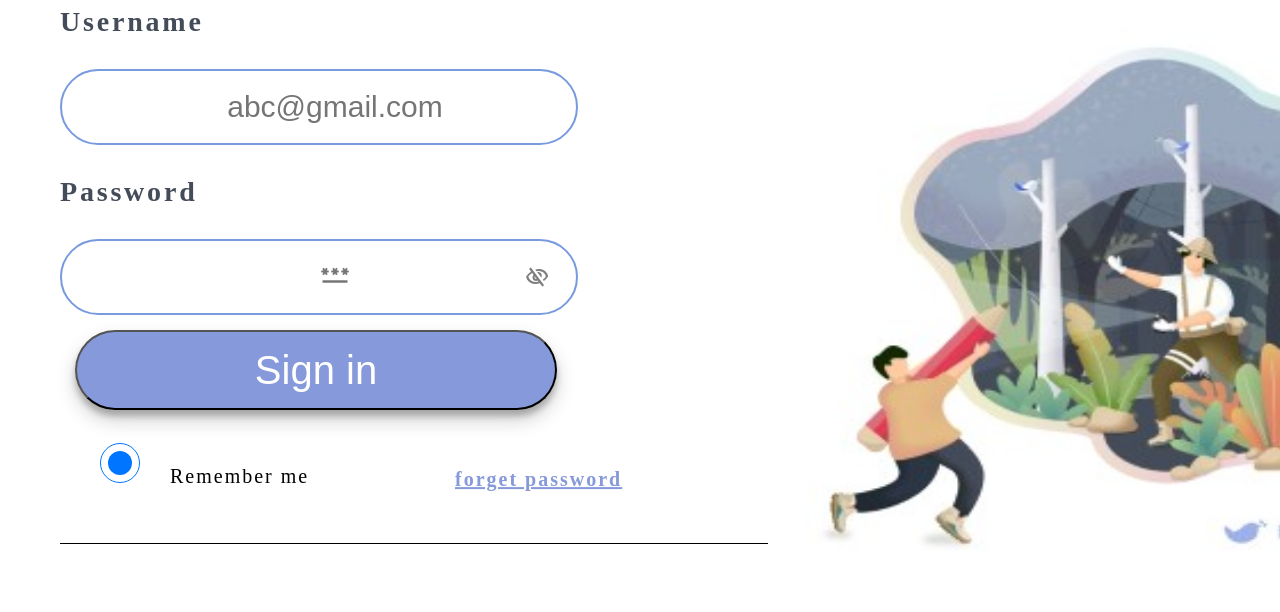
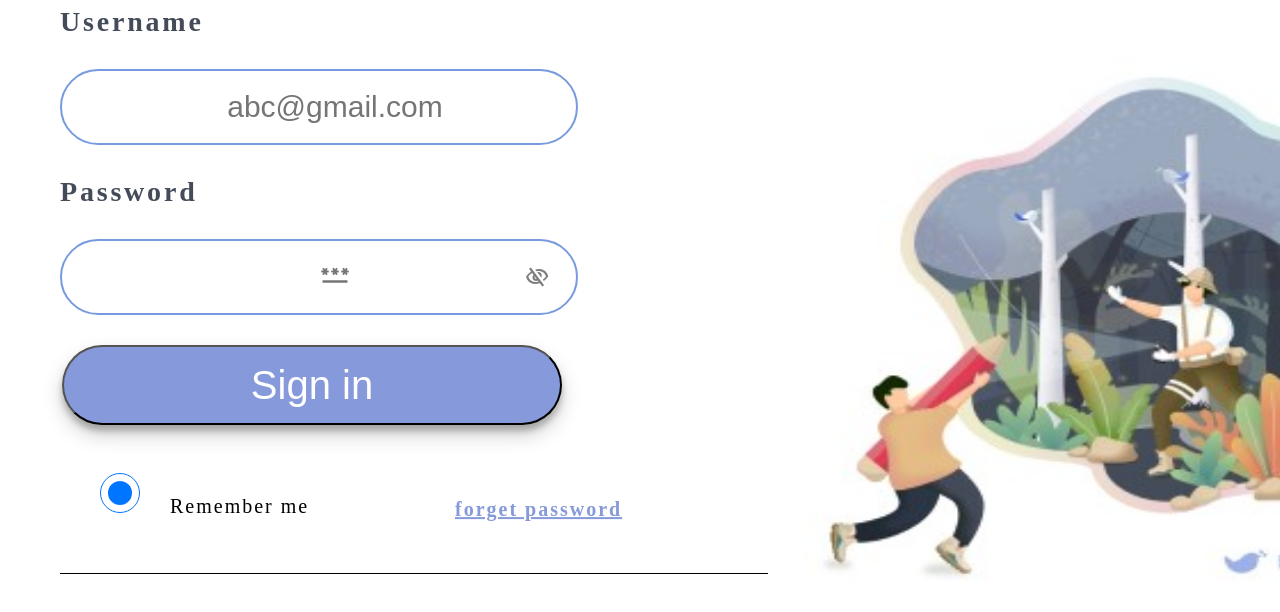
Before and after one commit to ThanhLong0310/figma-homework, a plain HTML site: page index.html in a window 1280 px wide. Shown: the part 188-800 px from the top of the page. Drawn offline with Linux system fonts and the light colour scheme.

Commit message:
change position

```diff
--- a/styles.css
+++ b/styles.css
@@ -121,10 +121,10 @@ input::-webkit-input-placeholder {
 }
 
 .button-box {
-    padding: 0px, 2px, 0px, 32px;
-    margin: 15px;
+    padding: 28px, 32px, 20px, 32px;
+    margin: 30px 2px;
 
-    width: 482px;
+    width: 500px;
     height: 80px;
     top: 716px;
     left: 160px;
```
